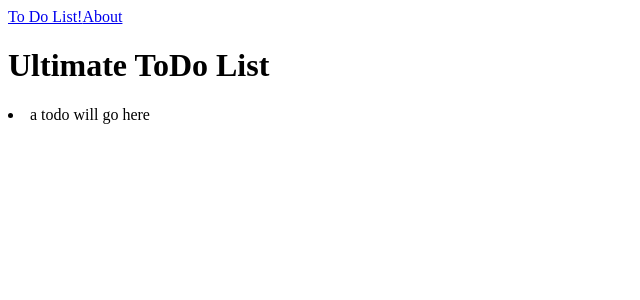
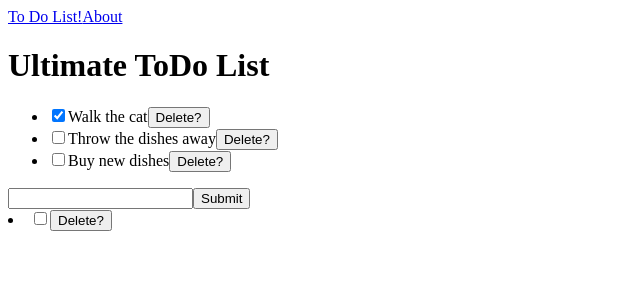
Before and after one commit to MilesHeise/MERNt-ToDo-That, a React (Create React App) app: page / in a window 1280 px wide. Shown: the top 300 px of the page, without its empty margins (0-640 px from the left). Built offline with nearby package versions, Linux system fonts and the light colour scheme.

Commit message:
bugs need fixing

```diff
--- a/src/App.js
+++ b/src/App.js
@@ -4,16 +4,66 @@ import Todo from './components/Todo';
 import About from './components/About';
 
 class App extends Component {
+  constructor(props) {
+    super(props);
+    this.state = {
+      todos: [
+        { description: 'Walk the cat', completed: true },
+        { description: 'Throw the dishes away', completed: false },
+        { description: 'Buy new dishes', completed: false }
+      ],
+      newTodoDescription: ''
+    };
+  }
+
+// do I need to move everything to a general todo box component that also takes
+// individual todo components and use that this-binding thing they recommend everywhere?
+
+  toggleComplete(index) {
+    const todos = this.state.todos.slice();
+    const todo = todos[index];
+    todo.completed = todo.completed ? false : true;
+    this.setState({ todos: todos });
+  }
+
+  handleChange(e) {
+     this.setState({ newTodoDescription: e.target.value })
+   }
+
+   handleSubmit(e) {
+    e.preventDefault();
+    if (!this.state.newTodoDescription) { return }
+    const newTodo = { description: this.state.newTodoDescription, isCompleted: false };
+    this.setState({ todos: [...this.state.todos, newTodo], newTodoDescription: '' });
+   }
+
+   deleteTodo(description) {
+    const oldTodos = this.state.todos.slice();
+    // do I need this? or can I safely just set new todos equal to the filtered state
+    // and that won't actually mutate state?
+    const newTodos = oldTodos.filter(todo => todo.description !== description);
+    this.setState({ todos: [...newTodos] });
+  }
+
   render() {
     return (
       < div className = "App" >
         <header>
-          <nav>
-            <Link to='/'>To Do List!</Link>
-            <Link to='/about'>About</Link>
-          </nav>
-          <h1>Ultimate ToDo List</h1>
+        <nav>
+          <Link to='/'>To Do List!</Link>
+          <Link to='/about'>About</Link>
+        </nav>
+        <h1>Ultimate ToDo List</h1>
         </header>
+        <ul>
+          { this.state.todos.map( (todo, index) =>
+            <Todo key={ index } description={ todo.description } completed={ todo.completed } deleteTodo={ () => this.deleteTodo(todo.description) } toggleComplete={ () => this.toggleComplete(index) } />
+          )}
+        </ul>
+        <form onSubmit={ (e) => this.handleSubmit(e) }>
+           <input type="text" value={ this.state.newTodoDescription } onChange={ (e) => this.handleChange(e) } />
+           <input type="submit" />
+        </form>
         <main>
           <Route exact="exact" path="/" component={Todo}/>
           <Route path="/about" component={About}/>
--- a/src/components/Todo.js
+++ b/src/components/Todo.js
@@ -1,9 +1,14 @@
 import React, { Component } from 'react';
 
 class Todo extends Component {
+  // doesn't this need constructor props super props?
   render() {
     return (
-      <li>a todo will go here</li>
+      <li>
+         <input type="checkbox" checked={ this.props.completed } onChange={ this.props.toggleComplete } />
+         <span>{ this.props.description }</span>
+         <button onclick={ this.props.deleteTodo } >Delete?</button>
+       </li>
     );
   }
 }
```
